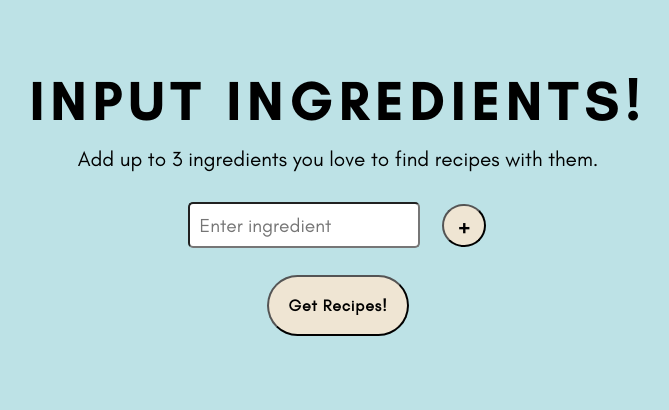
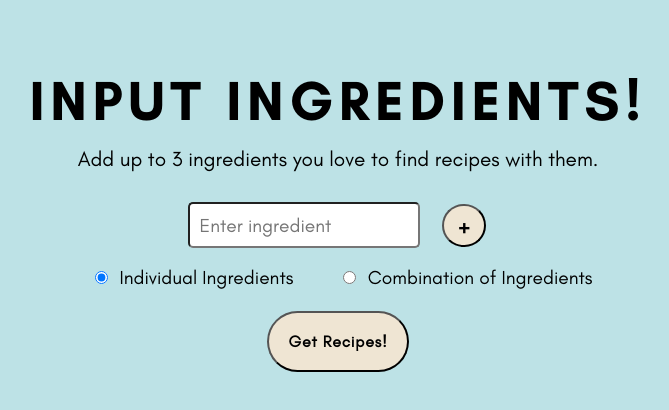
Before and after one commit to elleizar/pickypicks, a React (Create React App) app: page /recipes in a window 1280 px wide. Shown: the top 410 px of the page, without its empty margins (302-971 px from the left). Built offline with nearby package versions, Linux system fonts and the light colour scheme.

Commit message:
add combo of ingredients recipes

```diff
--- a/src/components/IngredientsInputs.js
+++ b/src/components/IngredientsInputs.js
@@ -7,6 +7,8 @@ export const IngredientsInputs = () => {
   const [displayRecipes, setDisplayRecipes] = useState(false);
   const [recipes, getRecipes] = useState({ e: false, m: "" });
   const [error, setError] = useState({ e: false, m: "" });
+  const [onChangeValue, setOnChangeValue] = useState("individual");
+  const scrollToDiv = React.createRef();
 
   const handleInputChange = (e, index) => {
     const { name, value } = e.target;
@@ -19,24 +21,37 @@ export const IngredientsInputs = () => {
     setInputList([...inputList, { ingredient: "" }]);
   };
 
+  const handleRemoveClick = () => {
+    const list = [...inputList];
+    list.splice(list.length - 1, 1);
+    setInputList(list);
+  };
+
   const showRecipes = (input) => {
     let ingList = [];
     let recList = [];
     let cards = [];
 
+    // scroll into view
+    scrollToDiv.current.scrollIntoView({
+      behavior: "smooth",
+      block: "start"
+    })
+
     // create list of ingredients
     input.forEach((ing) => {
       if (ing.ingredient.length) {
         if (!ingList.includes(ing.ingredient)) {
-          ingList.push(ing.ingredient);
+          ingList.push(ing.ingredient.toLowerCase());
         }
       }
     });
 
     // check if ingredient in list is in recipe
+    if (onChangeValue === "individual" || ingList.length === 1) {
       ingList.forEach((ing) => {
         recipeData.forEach((rec) => {
-        if (rec.ingredients.toLowerCase().includes(ing.toLowerCase())) {
+          if (rec.ingredients.toLowerCase().includes(ing)) {
             // check if not a duplicate
             if (!recList.includes(rec)) {
               // TODO: check if link works
@@ -45,7 +60,20 @@ export const IngredientsInputs = () => {
           }
         })
       })
+    }
+    else if (onChangeValue === "combination") {
+      recipeData.forEach((rec) => {
+        if (ingList.every((ing) => rec.ingredients.toLowerCase().includes(ing))) {
+          // check if not a duplicate
+          if (!recList.includes(rec)) {
+            // TODO: check if link works
+            recList.push(rec);
+          }
+        }
+      })
+    }
 
+    // error check on recList
     if (recList.length > 0) { // show cards if recList has recipes
       setDisplayRecipes(true);
       setError({ e: false, m: "" });
@@ -93,14 +121,34 @@ export const IngredientsInputs = () => {
 
           <div>
             {inputList.length < 3 && <button className="add-button" onClick={handleAddClick}>+</button>}
+            {inputList.length > 1 && inputList.length <= 3 && <button className="remove-button" onClick={handleRemoveClick}>-</button>}
+          </div>
+        </div>
+        <div className="input-checkbox-container">
+          <label>
+            <input
+              name="individual"
+              type="radio"
+              checked={onChangeValue === "individual"}
+              onChange={() => setOnChangeValue("individual")}
+            />
+            Individual Ingredients
+          </label>
+          <label>
+            <input
+              name="combination"
+              type="radio"
+              checked={onChangeValue === "combination"}
+              onChange={() => setOnChangeValue("combination")}
+            />
+            Combination of Ingredients
+          </label>
+        </div>
       </div>
 
-        </div>
+      <div className="action-container" ref={scrollToDiv}>
+        <button className="get-button" onClick={e => showRecipes(inputList)}>Get Recipes!</button>
 
-        <button className="get-button" onClick={e => showRecipes(inputList)}>Get Recipes!</button>
-      </div>
-
-      {/* error */}
         {error.e &&
           <div className="error-message">
             {error.m}
@@ -112,6 +160,7 @@ export const IngredientsInputs = () => {
             Don't like these recipes? Click Get Recipes again!
           </div>
         }
+      </div>
       <div className="recipe-container">
         {/* recipe card */}
         {displayRecipes && recipes.map((rec, key) => {
@@ -119,23 +168,26 @@ export const IngredientsInputs = () => {
             <div className="recipe-card" key={key}>
               <a className="recipe-url" href={rec.url} target="_blank" rel="noreferrer">
                 {/* check if image exists, else replace with logo */}
+                <div className="recipe-image-container">
                   <img
                     className="recipe-image"
                     width="100%"
-                  src={rec.image}
+                    height="100%"
+                    src={rec.image ? rec.image : logo}
                     alt={rec.name}
                     onError={(event) => {
                       event.target.src = logo
                       event.onError = null
                     }}
                   />
+                </div>
                 <br />
                 <div className="recipe-name">{rec.name}</div>
                 <br />
                 <div className="recipe-ing-header">
                   Ingredients
                 </div>
-                <div className="recipe-ingredients">{rec.ingredients}</div>
+                <div className="recipe-ingredients" >{rec.ingredients}</div>
               </a>
             </div>
           );
--- a/src/css/Recipes.css
+++ b/src/css/Recipes.css
@@ -38,7 +38,10 @@ h2 {
   text-align: center;
 }
 
-.instructions, .error-message, .tip, .recipe-card {
+.instructions,
+.error-message,
+.tip,
+.recipe-card {
   font-family: "GlacialIndifference", "Arial";
   font-size: 1.3em;
   line-height: 1.3;
@@ -52,7 +55,8 @@ h2 {
   margin-top: 0.5em;
 }
 
-.add-button {
+.add-button,
+.remove-button {
   margin: 0.5em;
   font-family: "GlacialIndifference", "Arial";
   font-size: 1.5em;
@@ -83,11 +87,14 @@ h2 {
   margin: 1em;
 }
 
-.get-button:hover, .add-button:hover {
+.get-button:hover,
+.add-button:hover,
+.remove-button:hover {
   background-color: #7ABE62;
   transform: scale(1.05);
 }
 
+label,
 input,
 select,
 textarea {
@@ -127,3 +134,8 @@ textarea {
   text-decoration: none;
   color: black;
 }
+
+.recipe-image-container {
+  width: 100%;
+  height: 22vw;
+}
```
Also changed, not shown: public/manifest.json (added), src/containers/App.js (line endings or trailing spaces). Lines whose indentation alone changed are shown as unchanged.
